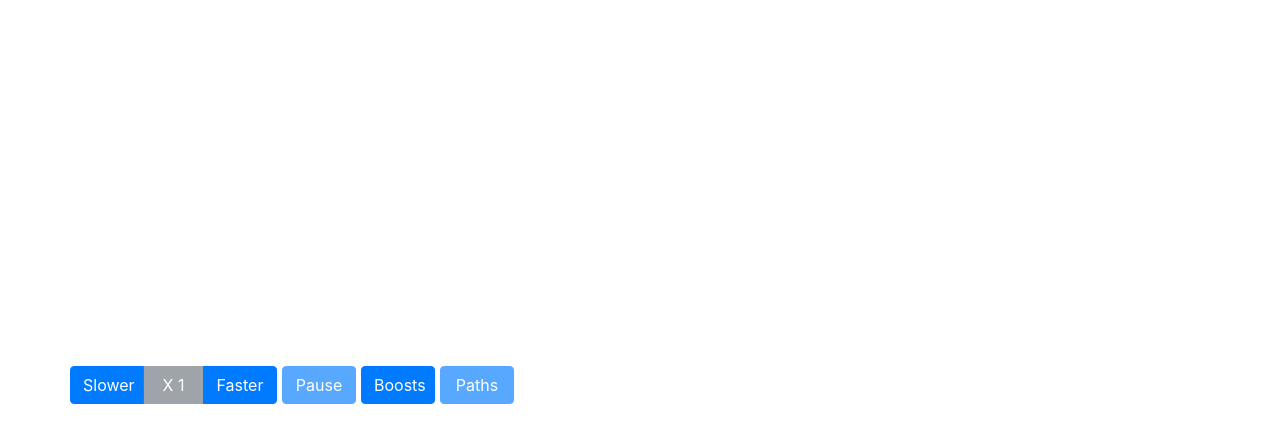
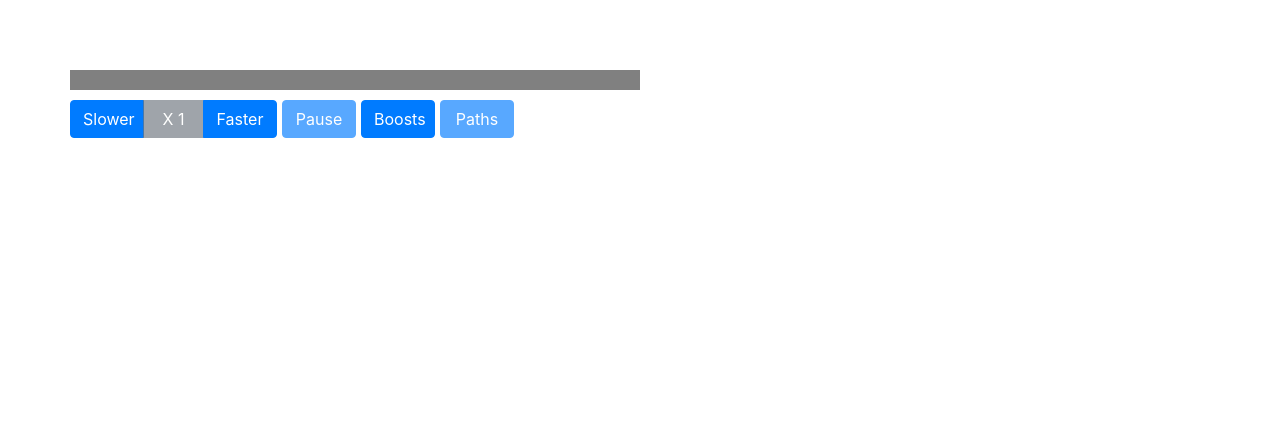
Before and after one commit to zedcorp/rocket-league-replay, an Angular app in the folder rlrfront/: page /field in a window 1280 px wide. Shown: the part 316-758 px from the top of the page. Built offline with nearby package versions, Linux system fonts and the light colour scheme; no server answers.

Commit message:
Add progress bar

```diff
--- a/rlrfront/src/app/field/field.component.html
+++ b/rlrfront/src/app/field/field.component.html
@@ -3,9 +3,20 @@
 
   <div class="row">
     <div class="col-sm">
+      <div class="row">
+        <canvas #canvas width="{{fieldWidth}}" height="{{fieldHeight}}"></canvas>
+      </div>
 
-      <canvas #canvas width="{{fieldWidth}}" height="{{fieldHeight}}"></canvas>
-      <div class="row">
+      <!-- Progress bar -->
+      <div class="row" style="margin-top: 10px;">
+        <div id="total-prog" style="cursor:pointer; width:100%; background-color:grey;" (click)="setProgress($event)">
+          <div id="prog" [ngStyle]="{'width':progressWidth + 'px'}" style="height:20px; background-color:blue;">
+          </div>
+        </div>
+      </div>
+
+      <!-- Menu replay -->
+      <div class="row" style="margin-top: 10px;">
         <div class="btn-group" role="group" aria-label="Basic example">
           <button (click)="decreaseSpeed()" style="width: 74px;" type="button" class="btn btn-primary">Slower</button>
           <button type="button" style="width: 61px;" class="btn btn-secondary" disabled>X {{speedRatio}}</button>
--- a/rlrfront/src/app/field/field.component.ts
+++ b/rlrfront/src/app/field/field.component.ts
@@ -24,8 +24,8 @@ export class FieldComponent implements OnInit, AfterViewInit {
   showBoosts = true;
   imgBall = new Image();
   imgCar = new Image();
-  fieldWidth = 400;
-  fieldHeight = 600;
+  fieldWidth = 200;
+  fieldHeight = 300;
   carLength = 20;
   carWidth = 10;
   speedRatio = 1;
@@ -48,6 +48,8 @@ export class FieldComponent implements OnInit, AfterViewInit {
   storedPositionsCount = 20;
   path = false;
   positionRadius = 2;
+  progressWidth = 0;
+  totalFrames;
 
   @ViewChild('canvas') canvas;
 
@@ -106,6 +108,7 @@ export class FieldComponent implements OnInit, AfterViewInit {
     }
     this.speedRatio = this.availableSpeedRatios[i + 1];
   }
+
   decreaseSpeed() {
     const i = this.availableSpeedRatios.indexOf(this.speedRatio);
     if (i === 0) {
@@ -114,9 +117,18 @@ export class FieldComponent implements OnInit, AfterViewInit {
     this.speedRatio = this.availableSpeedRatios[i - 1];
   }
 
+  setProgress(event) {
+    console.log(event);
+    console.log(event.offsetX);
+    const totalWidth = document.getElementById('total-prog').offsetWidth;
+    this.index = Math.floor( event.offsetX * this.totalFrames / totalWidth);
+  }
+
   // Data
 
   getData(frames: Frame[]) {
+    this.totalFrames = frames.length;
+
     const xs = [];
     const ys = [];
     const zs = [];
@@ -170,6 +182,15 @@ export class FieldComponent implements OnInit, AfterViewInit {
         this.previousPositions[carId].push(car.loc);
       }
     });
+  }
+
+  updateProgress() {
+    const prog = document.getElementById('prog');
+    // this.progress = (this.index / this.totalFrames) * 100;
+    const width = prog.parentElement.offsetWidth;
+    // console.log('width', width);
+    this.progressWidth = Math.floor((this.index / this.totalFrames) * width);
+    // prog.style.width = String(Math.floor((this.index / this.totalFrames) * width));
   }
 
   // Draw
@@ -266,6 +287,7 @@ export class FieldComponent implements OnInit, AfterViewInit {
     const frame = this.frames[this.index];
 
     this.updatePreviousPositions(frame.cars);
+    this.updateProgress();
 
     this.drawCars(frame.cars);
     this.drawBall(frame.ball);
```
